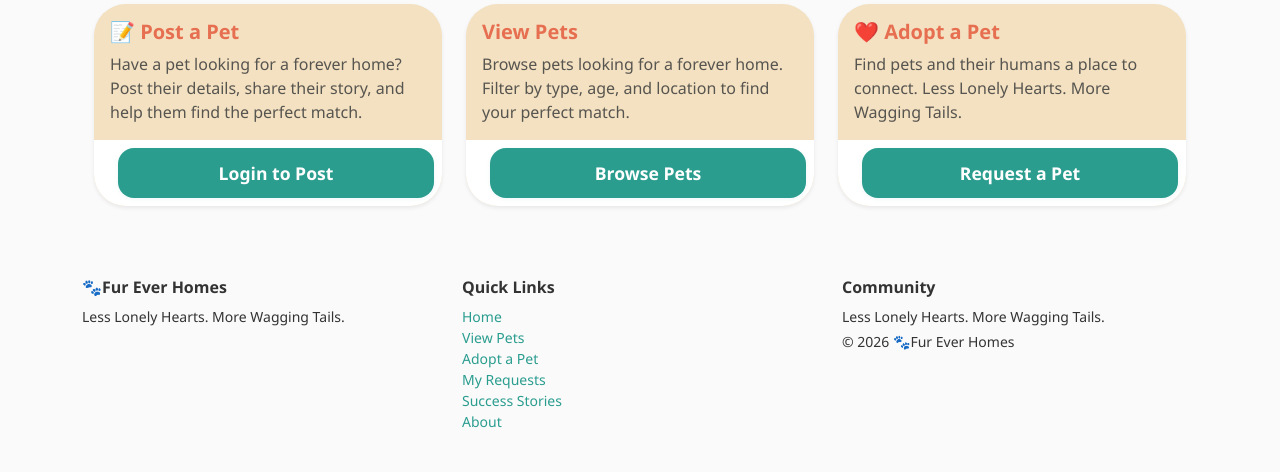
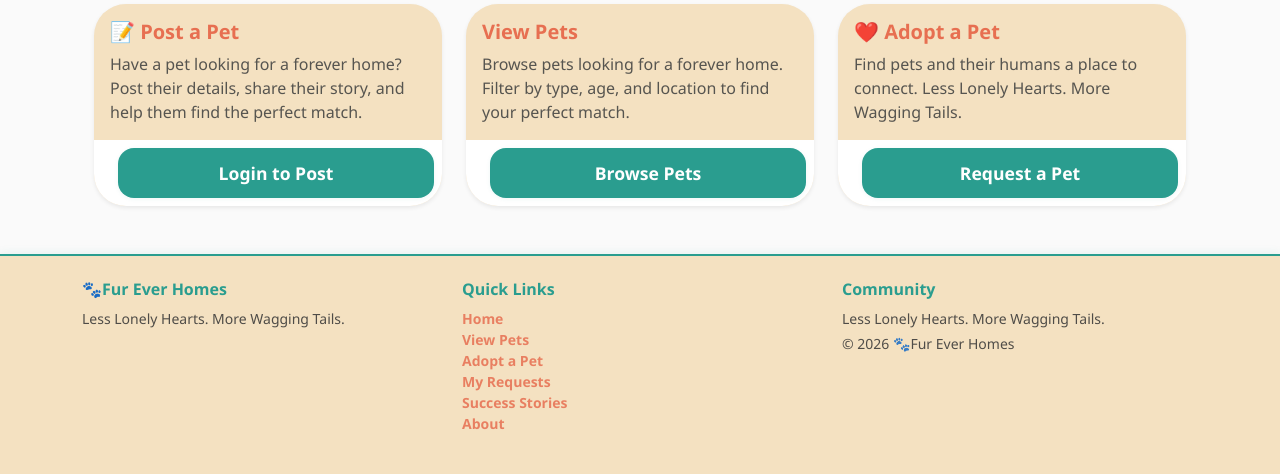
Before and after one commit to aimeelittle1708-hub/fur-ever-home, a Django app: page / in a window 1280 px wide. Shown: the part 472-946 px from the top of the page. Before the commit the page ends 900 px from the top, so only its background shows below. Run offline with Django 4.2, Linux system fonts and the light colour scheme; data that the repository does not hold is empty.

Commit message:
style footer

```diff
--- a/static/css/style.css
+++ b/static/css/style.css
@@ -1,3 +1,34 @@
+/* === Footer Styling === */
+.site-footer {
+    background: var(--surface);
+    color: var(--text);
+    border-top: 2px solid var(--primary);
+    box-shadow: 0 -2px 8px rgba(42, 157, 143, 0.08);
+}
+.site-footer h2 {
+    color: var(--primary);
+    font-weight: 700;
+    margin-bottom: 0.5rem;
+}
+.site-footer p,
+.site-footer .small {
+    color: var(--text);
+    opacity: 0.85;
+}
+.site-footer .footer-link {
+    color: var(--accent);
+    text-decoration: none;
+    font-weight: 600;
+    transition: color 0.2s;
+}
+.site-footer .footer-link:hover {
+    color: var(--primary);
+    text-decoration: underline;
+}
+.site-footer ul {
+    padding-left: 0;
+    list-style: none;
+}
 .btn-light {
     background: var(--accent) !important;
     color: #fff !important;
--- a/templates/home.html
+++ b/templates/home.html
@@ -77,6 +77,11 @@
             </div>
             {% endfor %}
         </div>
+        <div class="d-flex justify-content-center mt-3">
+            <a href="{% url 'view_pets' %}" class="btn btn-light btn-lg">
+                See More Pets
+            </a>
+        </div>
     </section>
     {% endif %}
     <div class="row g-4">
```
